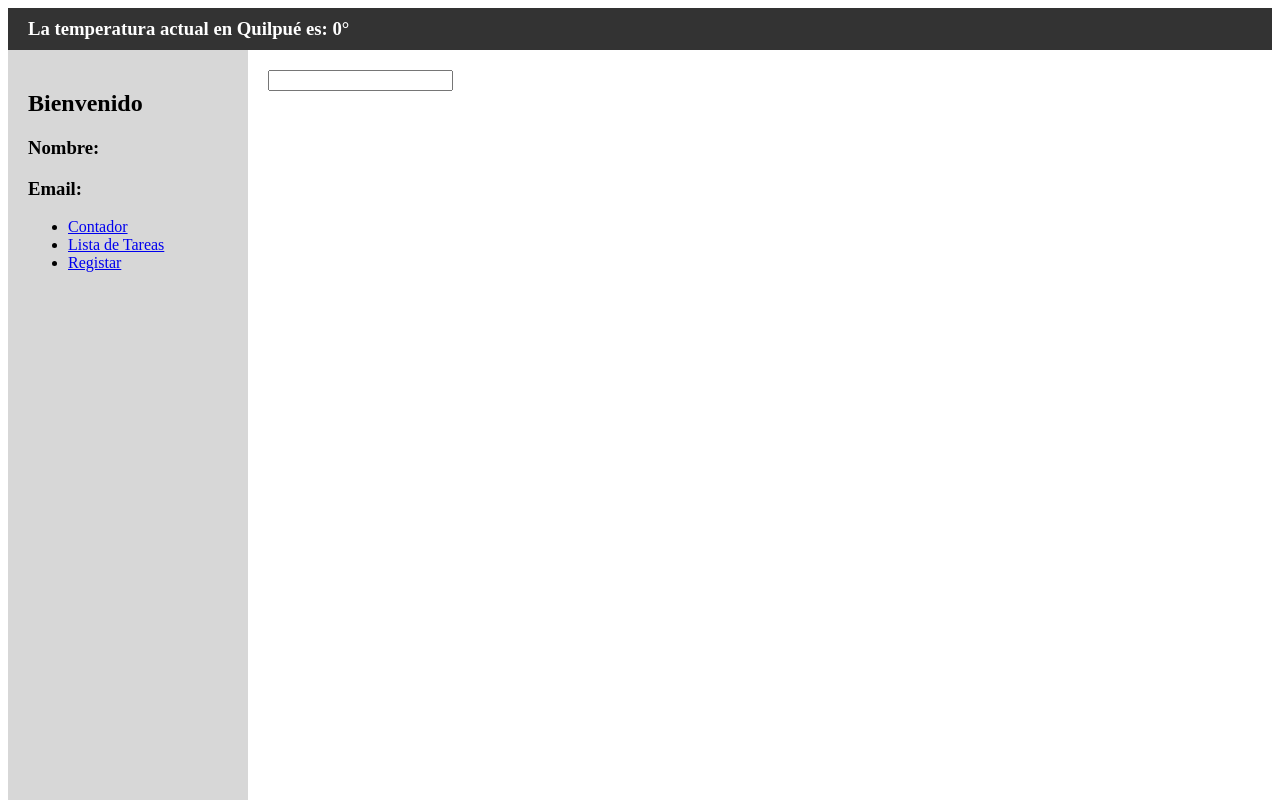
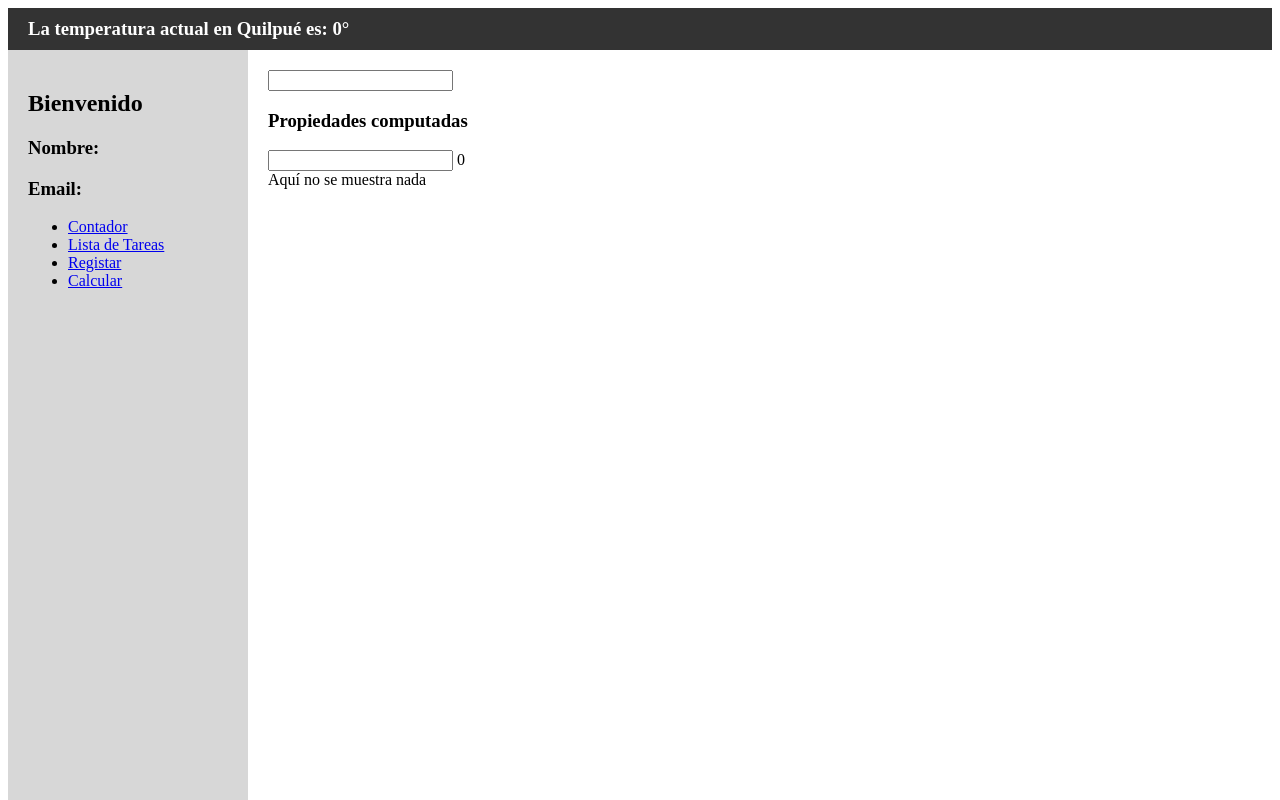
Before and after one commit to constanzaperez0215/miPrimer-Vue.js, a Vue app: page /calcular in a window 1280 px wide. Shown: the top 800 px of the page. Built offline with nearby package versions, Linux system fonts and the light colour scheme; no server answers.

Commit message:
propiedades computadas y v-show, v-if, v-else

```diff
--- a/src/components/Header.vue
+++ b/src/components/Header.vue
@@ -2,6 +2,7 @@
   import Weather from './Weather.vue'
   import { defineProps, ref, watch } from 'vue';
 
+  // con defineProps, se define el nombre del elemento que se está recibiendo desde MainView, para luego crear una nueva variable reactiva con mensaje y poder renderizarlo, pero para que la variable se actualice a medida que lo voy cambiando, necesito ocupar el watch para que esté atento a los cambios ocurridos en el elemento recibido desde el padre (prps.mensaje)
   const props = defineProps(['mensaje'])
   const mensajeRecibido = ref(props.mensaje)
 
--- a/src/components/SideBar.vue
+++ b/src/components/SideBar.vue
@@ -33,6 +33,9 @@
       <li>
         <RouterLink to="/registar">Registar</RouterLink>
       </li>
+      <li>
+        <RouterLink to="/calcular">Calcular</RouterLink>
+      </li>
     </ul>
   </div>
 </template>
--- a/src/components/Weather.vue
+++ b/src/components/Weather.vue
@@ -15,6 +15,4 @@
   <h3>La temperatura actual en Quilpué es: {{ weatherStore.temperatura }}°</h3>
 </template>
 
-<style lang="css" scoped>
-
-</style>
+<style scoped></style>
--- /dev/null
+++ b/src/modules/calcular/components/ResultadoSection.vue
@@ -0,0 +1,19 @@
+<script setup>
+  import { defineProps } from 'vue';
+
+  const props = defineProps(
+    [
+      'resultado'
+    ]
+  )
+</script>
+
+<template>
+  <div class="resultado">{{ resultado }}</div>
+</template>
+
+<style scope>
+  .resultado{
+    background-color: aqua;
+  }
+</style>
--- /dev/null
+++ b/src/modules/calcular/views/CalcularView.vue
@@ -0,0 +1,32 @@
+<script setup>
+  import { ref, computed } from 'vue';
+  import ResultadoSection from '../components/ResultadoSection.vue';
+
+  const valor = ref('')
+  const valorCalculado = computed(() => {
+    return valor.value * 3
+  })
+
+  const mostrarElemento = computed(() => {
+    return valor.value > 10
+  })
+</script>
+
+<template>
+  <h3>Propiedades computadas</h3>
+  <input type="text" v-model="valor">
+  {{ valorCalculado }}
+  <ResultadoSection v-show="mostrarElemento" :resultado="valorCalculado"></ResultadoSection>
+  <!-- El v-show nos retorna un true o false. según sus indicaciones se muestra o no en la pantalla -->
+
+  <ResultadoSection v-if="mostrarElemento" :resultado="valorCalculado"></ResultadoSection>
+  <!-- el v-if es similar al v-show pero en este caso el componente desaparece de los elementos del navegador -->
+
+  <div v-else-if="isNaN(valor)">Debe ser un número</div>
+
+
+   <div v-else>Aquí no se muestra nada</div>
+   <!-- queda indexado directamente al v-if, y funciona cuando la condicional del if no se cumple -->
+</template>
+
+<style scoped></style>
--- a/src/router/index.js
+++ b/src/router/index.js
@@ -2,6 +2,7 @@ import { createRouter, createWebHistory } from 'vue-router'
 import ListaDeTareas from '@/modules/listaDeTareas/components/ListaDeTareas.vue'
 import MiContador from '@/modules/contador/components/MiContador.vue'
 import RegistrarView from '@/modules/registro/views/RegistrarView.vue'
+import CalcularView from '@/modules/calcular/views/CalcularView.vue'
 
 
 const router = createRouter({
@@ -21,6 +22,11 @@ const router = createRouter({
       path: '/registar',
       name: 'registar',
       component: RegistrarView
+    },
+    {
+      path: '/calcular',
+      name: 'calcular',
+      component: CalcularView
     }
   ]
 })
--- a/src/views/MainView.vue
+++ b/src/views/MainView.vue
@@ -8,6 +8,7 @@
 
 <template>
   <Header :mensaje="texto"></Header>
+  <!-- con el :mensaje, declaro el nombre de la varieble que estoy enviando como props y el texto es la constante reactiva que estoy capturando en el input -->
   <div class="container">
     <Sidebar />
     <div class="content">
```
